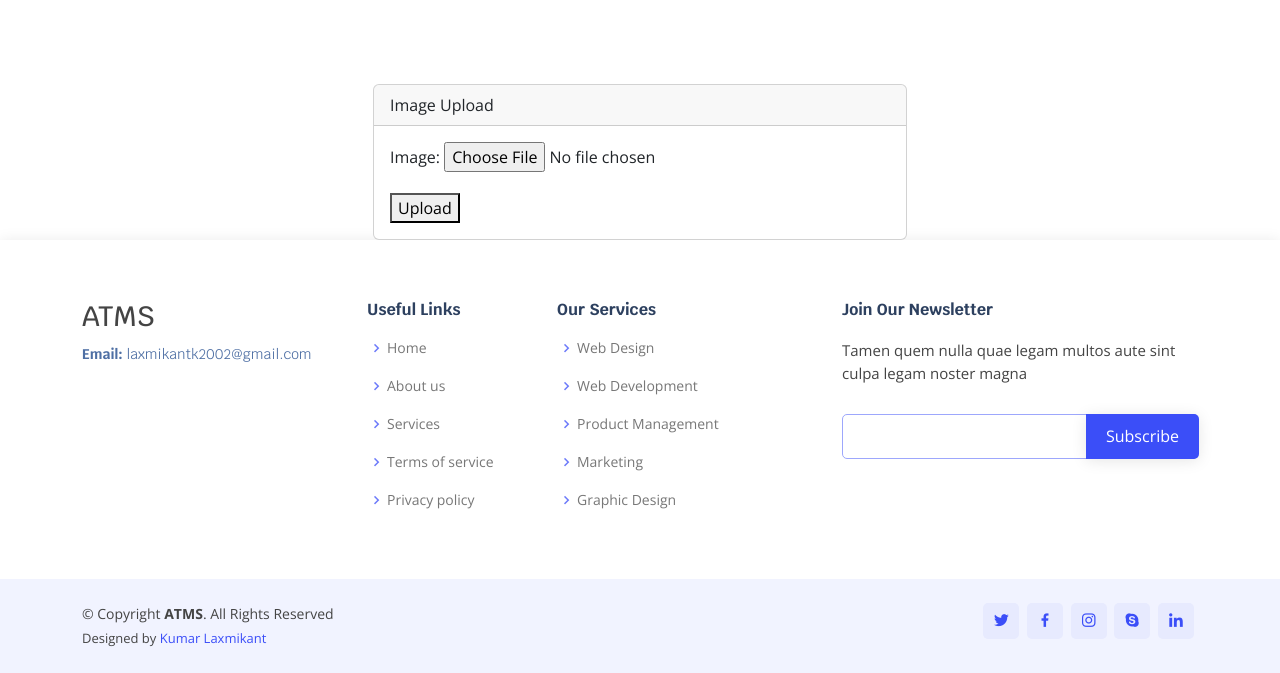
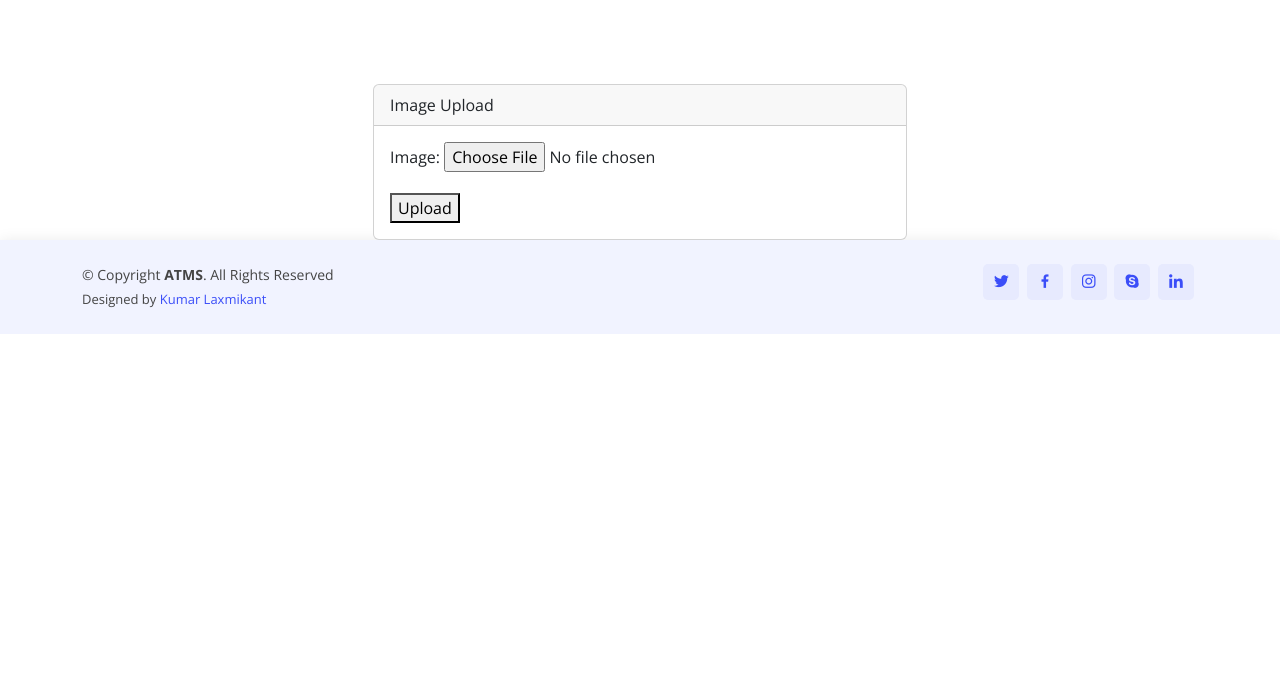
Before and after one commit to Kumar-laxmi/Adaptive-Traffic-Signal, a Django app: page / in a window 1280 px wide. Shown: the part 764-1437 px from the top of the page. After the commit the page ends 1098 px from the top, so only its background shows below. Run offline with Django 4.2, Linux system fonts and the light colour scheme; some libraries are stand-ins or nearby versions.

Commit message:
dependency pushes

```diff
--- a/app/templates/index.html
+++ b/app/templates/index.html
@@ -117,21 +117,7 @@
                     </div>
                 </div>
             </div>
-            <div class="row g-2">
-                <!-- Traffic Lights will come here -->
-                <div class="d-flex flex-row">
-                    {% for count in lane_index %}
-                    <div class="p-2">
-                        <div class="traffic-light">
-                            <div class="light red"></div>
-                            <div class="light yellow"></div>
-                            <div class="light green"></div>
-                            <p class="instructions">Lane {{ count }}</p>
-                        </div>
-                    </div>
-                    {% endfor %}
-                </div>
-            </div>
+
             {% else %}
                 <!-- To be left blank to print Nothing -->
             {% endif %}
@@ -143,55 +129,9 @@
 
   <!-- ======= Footer ======= -->
   <footer id="footer">
+      <div class="container d-flex py-4 mt-auto">
 
-    <div class="footer-top">
-      <div class="container">
-        <div class="row">
-
-          <div class="col-lg-3 col-md-6 footer-contact">
-            <h3>ATMS</h3>
-            <p>
-              <strong>Email:</strong> laxmikantk2002@gmail.com<br>
-            </p>
-          </div>
-
-          <div class="col-lg-2 col-md-6 footer-links">
-            <h4>Useful Links</h4>
-            <ul>
-              <li><i class="bx bx-chevron-right"></i> <a href="#">Home</a></li>
-              <li><i class="bx bx-chevron-right"></i> <a href="#">About us</a></li>
-              <li><i class="bx bx-chevron-right"></i> <a href="#">Services</a></li>
-              <li><i class="bx bx-chevron-right"></i> <a href="#">Terms of service</a></li>
-              <li><i class="bx bx-chevron-right"></i> <a href="#">Privacy policy</a></li>
-            </ul>
-          </div>
-
-          <div class="col-lg-3 col-md-6 footer-links">
-            <h4>Our Services</h4>
-            <ul>
-              <li><i class="bx bx-chevron-right"></i> <a href="#">Web Design</a></li>
-              <li><i class="bx bx-chevron-right"></i> <a href="#">Web Development</a></li>
-              <li><i class="bx bx-chevron-right"></i> <a href="#">Product Management</a></li>
-              <li><i class="bx bx-chevron-right"></i> <a href="#">Marketing</a></li>
-              <li><i class="bx bx-chevron-right"></i> <a href="#">Graphic Design</a></li>
-            </ul>
-          </div>
-
-          <div class="col-lg-4 col-md-6 footer-newsletter">
-            <h4>Join Our Newsletter</h4>
-            <p>Tamen quem nulla quae legam multos aute sint culpa legam noster magna</p>
-            <form action="" method="post">
-              <input type="email" name="email"><input type="submit" value="Subscribe">
-            </form>
-          </div>
-
-        </div>
-      </div>
-    </div>
-
-    <div class="container d-md-flex py-4">
-
-      <div class="me-md-auto text-center text-md-start">
+          <div class="me-md-auto text-center text-md-start">
         <div class="copyright">
           &copy; Copyright <strong><span>ATMS</span></strong>. All Rights Reserved
         </div>
```
Also changed, not shown: 2 other files.
